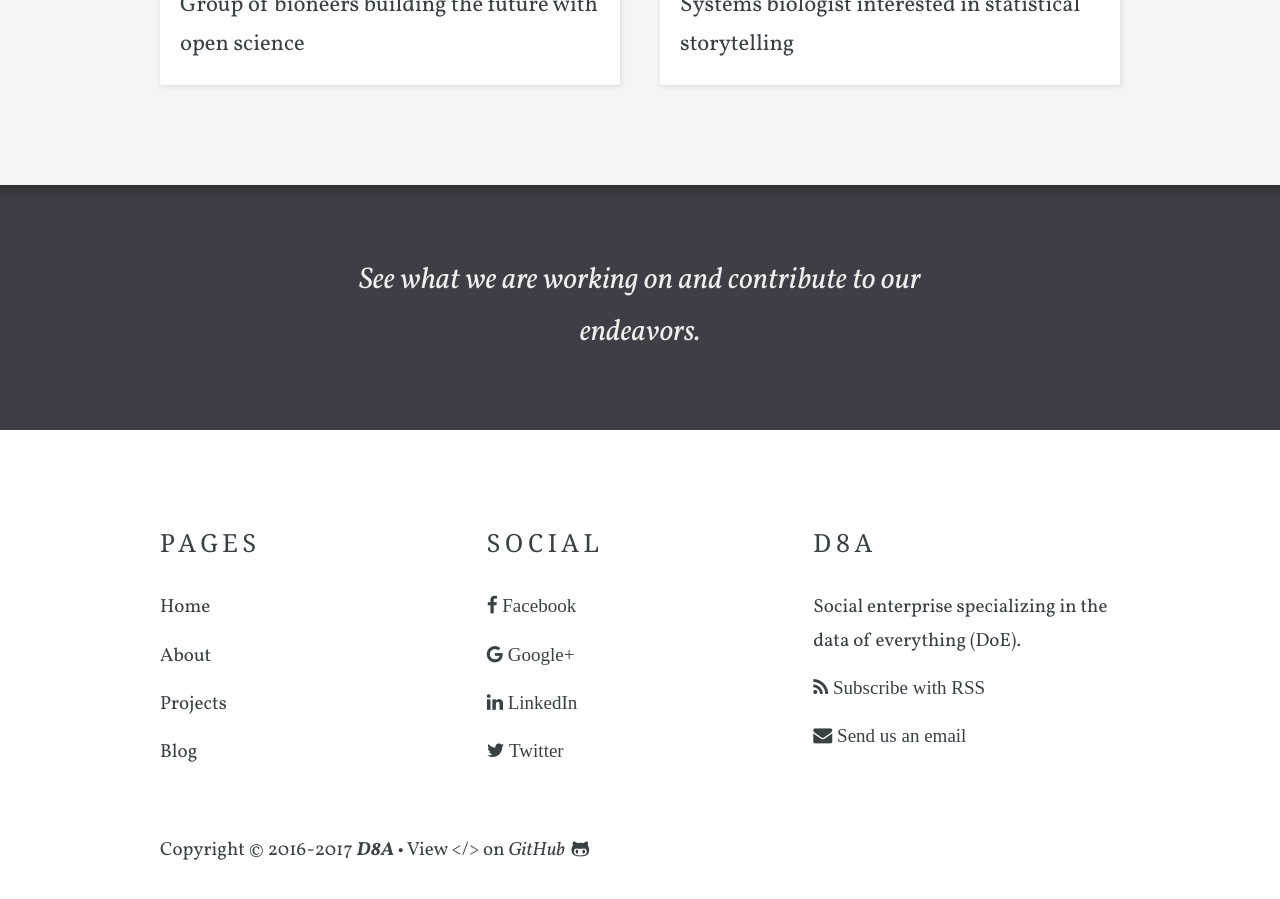
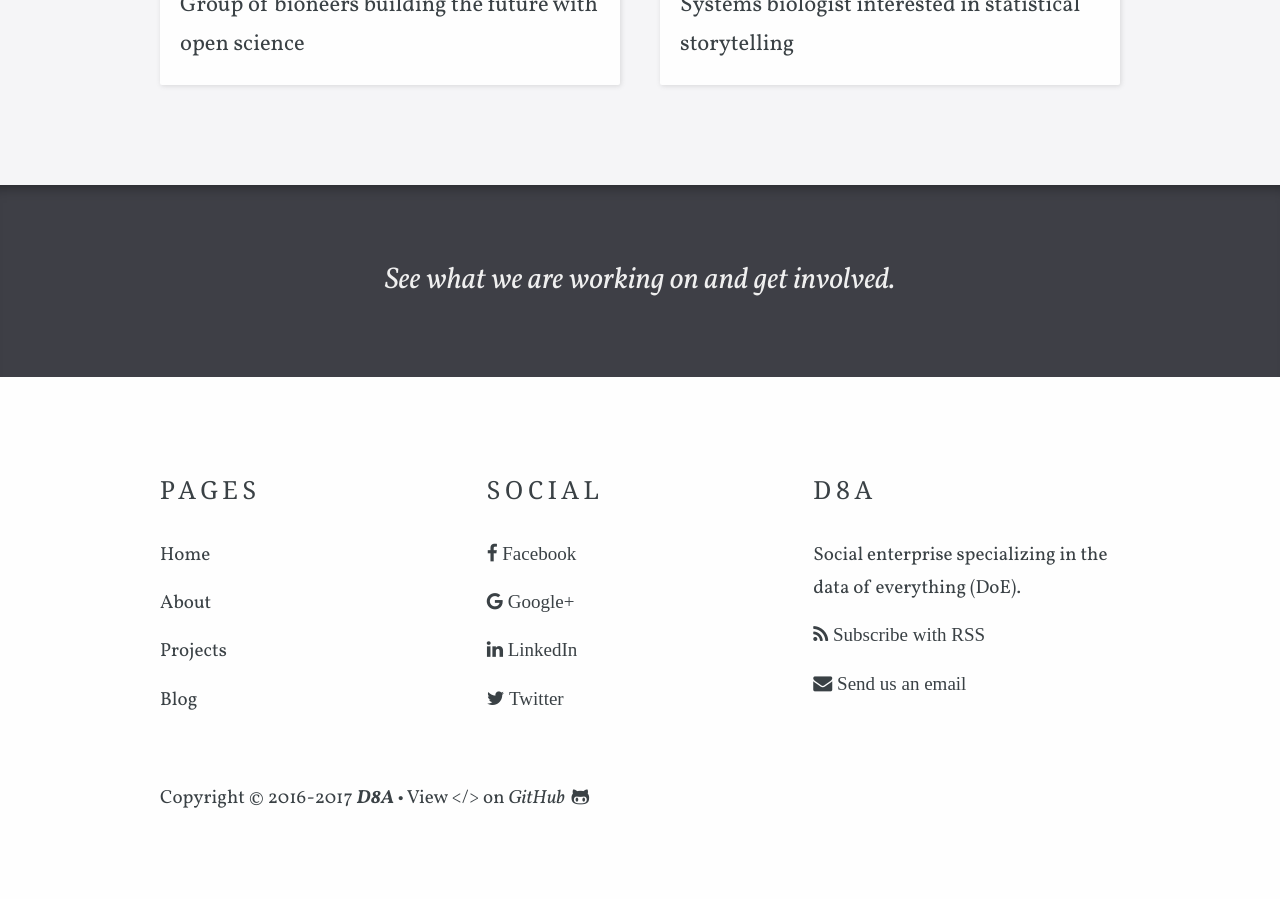
Before and after one commit to bioshack/d8a, a Jekyll site: the page built from pages/about.html, in a window 1280 px wide and 900 px high, scrolled down 1461 px. Built offline with Jekyll 4.4.1, drawn with Linux system fonts in a browser that asks for light colours; some web fonts are replaced.

Commit message:
Minor edits

```diff
--- a/_config.yml
+++ b/_config.yml
@@ -15,7 +15,7 @@ intro: D8A is a social enterprise specializing in data, discovery & decision sci
 
 cta:
   about: Learn more about our areas of interest, mission, and team members!
-  projects: See what we are working on and contribute to our endeavors.
+  projects: See what we are working on and get involved.
   blog: Read our blog for updates on our projects.
   home: Join our team of scientists, statisticians, and storytellers!
 
--- a/_includes/project-summary.html
+++ b/_includes/project-summary.html
@@ -3,7 +3,7 @@
 		<img src="{% include relative-src.html src=include.project.image %}" alt="Photo of {{ include.project.name }}" width="120" height="120">
 	</div>
 	<ul class="staff-info">
-		<li><a href="{{ include.project.link }}" target="_blank">{{ include.project.name }}</a></li>
+		<li><a href="{{ include.project.link }}">{{ include.project.name }}</a></li>
 		<li><small>{{ include.project.title }}</small></li>
 		<li>
       {% for link in include.project.social %}
```
Also changed, not shown: _projects/codons.md (+0 -1 lines), _projects/retrogene.md (+1 -2 lines), _projects/robozome.md (+0 -1 lines), _projects/voyagene.md (+0 -1 lines), README.md.
